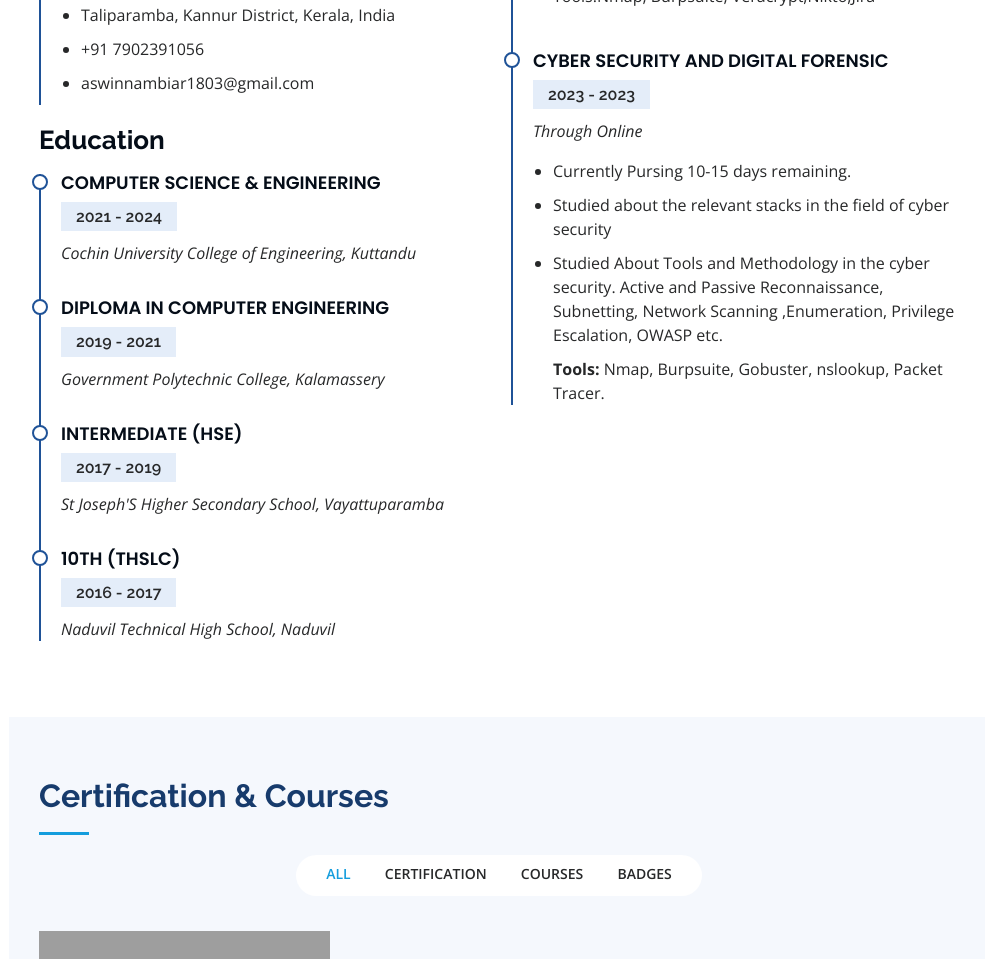
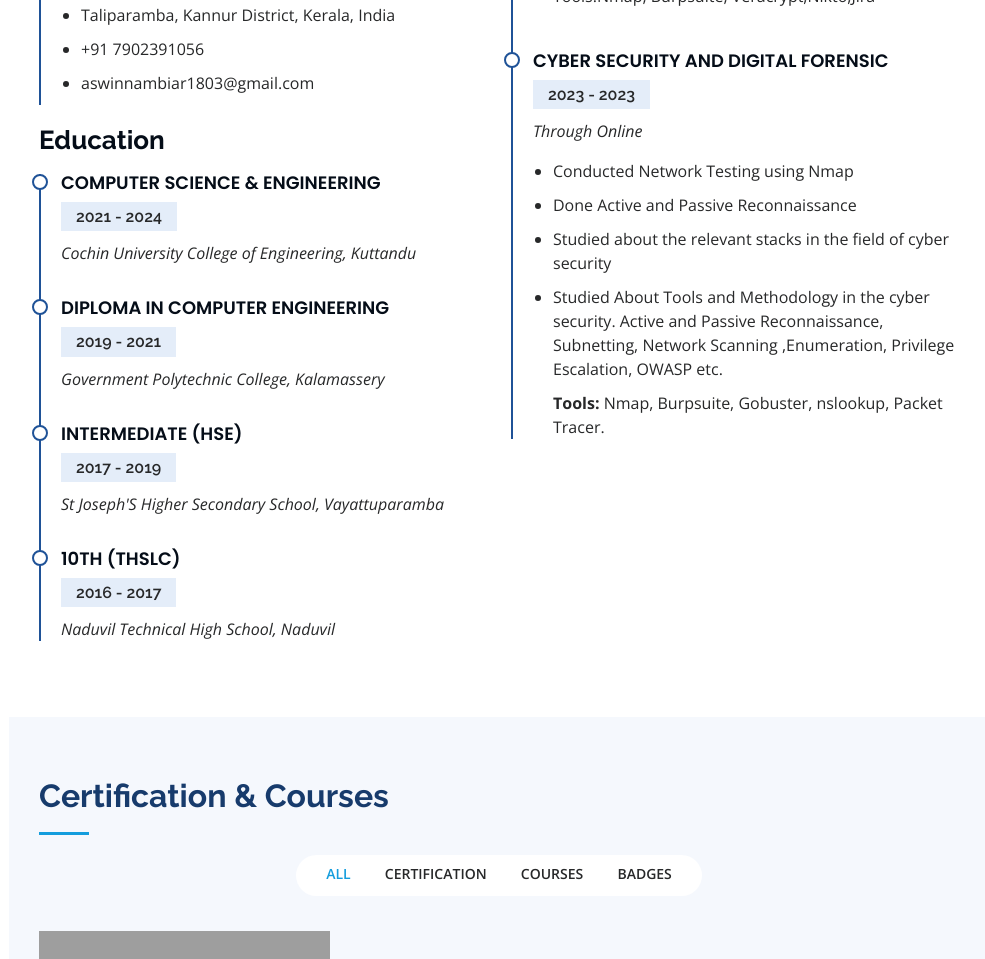
Before and after one commit to aswinjagadeesh/Portfolio, a plain HTML site: page index.html in a window 1280 px wide. Shown: the part 2555-3514 px from the top of the page, without its empty margins (291-1276 px from the left). Drawn offline with nearby package versions, Linux system fonts and the light colour scheme; grey boxes are pictures that could not be loaded.

Commit message:
index.html

```diff
--- a/index.html
+++ b/index.html
@@ -315,7 +315,13 @@
               <p><em>Through Online</em></p>
               <ul>
                 <li>
-                  Currently Pursing 10-15 days remaining.
+
+                  Conducted Network Testing using Nmap
+
+                </li>
+                <li>
+                  Done Active and Passive Reconnaissance
+
                 </li>
                 <li>
                   Studied about the relevant stacks in the field of cyber security
```
